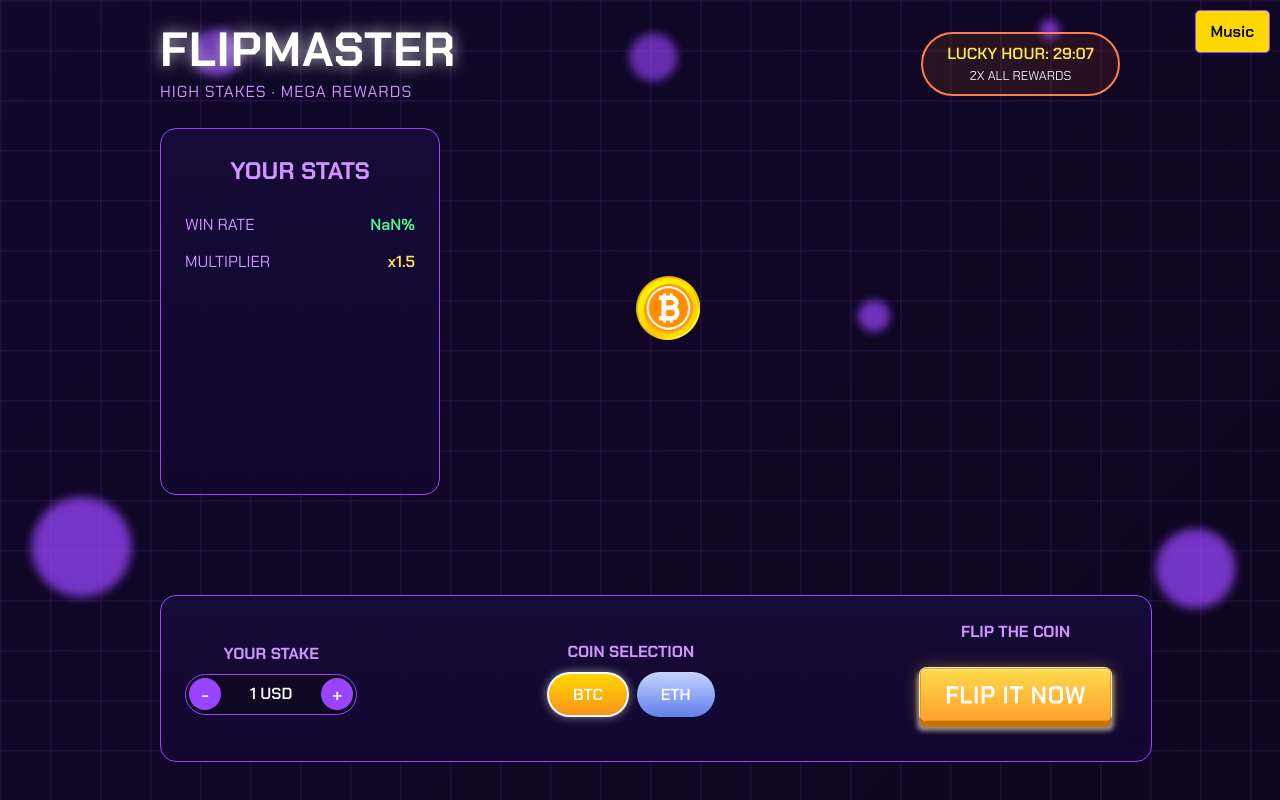
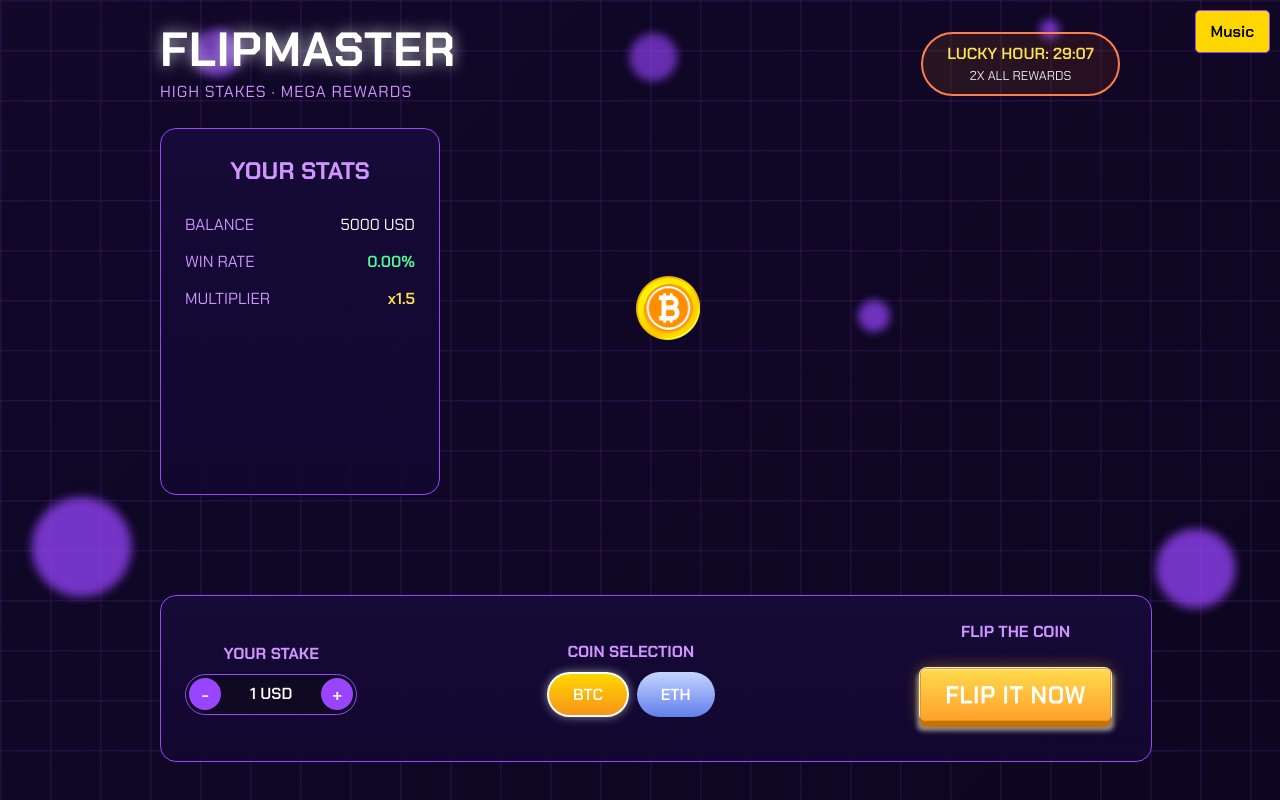
Before and after one commit to kirmint/hackaton-coin-flip, a React (Vite) app: page / in a window 1280 px wide. Built offline with nearby package versions, Linux system fonts and the light colour scheme; no server answers.

Commit message:
fixing NaN value

```diff
--- a/src/App.tsx
+++ b/src/App.tsx
@@ -46,10 +46,7 @@ function App() {
   const adjustStake = (amount: number) => {
     const newStake = Math.max(
       0.01,
-			Math.min(
-				store.balance,
-				parseFloat((store.stake + amount).toFixed(2))
-			)
+      Math.min(store.balance, parseFloat((store.stake + amount).toFixed(2)))
     );
     store.setStake(newStake);
   };
@@ -107,9 +104,7 @@ function App() {
             <p className="tagline">HIGH STAKES · MEGA REWARDS</p>
           </div>
           <div className="lucky-hour">
-						<p className="lucky-hour-time">
-							LUCKY HOUR: {luckyHourTime}
-						</p>
+            <p className="lucky-hour-time">LUCKY HOUR: {luckyHourTime}</p>
             <p className="lucky-hour-rewards">2X ALL REWARDS</p>
           </div>
         </header>
@@ -117,13 +112,17 @@ function App() {
         <main className="main-content">
           <section className="panel stats-panel">
             <h2>YOUR STATS</h2>
+            <div className="stat-row">
+              <span className="stat-label">BALANCE</span>
+              <span className="stat-value">{store.balance} USD</span>
+            </div>
 
             <div className="stat-row">
               <span className="stat-label">WIN RATE</span>
               <span className="stat-value win-rate">
-								{(
-									(store.winRate.wins / store.winRate.total) *
-									100
+                {(store.winRate.wins
+                  ? (store.winRate.wins / store.winRate.total) * 100
+                  : 0
                 ).toFixed(2)}
                 %
               </span>
@@ -131,9 +130,7 @@ function App() {
 
             <div className="stat-row">
               <span className="stat-label">MULTIPLIER</span>
-							<span className="stat-value multiplier">
-								x{store.multiplier}
-							</span>
+              <span className="stat-value multiplier">x{store.multiplier}</span>
             </div>
           </section>
           <section className="coin"></section>
@@ -152,9 +149,7 @@ function App() {
                   >
                     -
                   </button>
-									<div className="stake-value">
-										{store.stake} USD
-									</div>
+                  <div className="stake-value">{store.stake} USD</div>
                   <button
                     className="stake-btn plus"
                     onClick={() => adjustStake(50)}
@@ -169,31 +164,23 @@ function App() {
                 <div className="coin-buttons">
                   <button
                     className={`coin-btn btc ${
-											store.selectedBetOption ===
-											BettingOption.HEADS
+                      store.selectedBetOption === BettingOption.HEADS
                         ? "selected"
                         : ""
                     }`}
-										onClick={() =>
-											store.setBettingOption(
-												BettingOption.HEADS
-											)
-										}
+                    onClick={() => store.setBettingOption(BettingOption.HEADS)}
+                    disabled={!!store.wonInARowCount}
                   >
                     BTC
                   </button>
                   <button
                     className={`coin-btn eth ${
-											store.selectedBetOption ===
-											BettingOption.TAILS
+                      store.selectedBetOption === BettingOption.TAILS
                         ? "selected"
                         : ""
                     }`}
-										onClick={() =>
-											store.setBettingOption(
-												BettingOption.TAILS
-											)
-										}
+                    onClick={() => store.setBettingOption(BettingOption.TAILS)}
+                    disabled={!!store.wonInARowCount}
                   >
                     ETH
                   </button>
```
Lines whose indentation alone changed are shown as unchanged.
